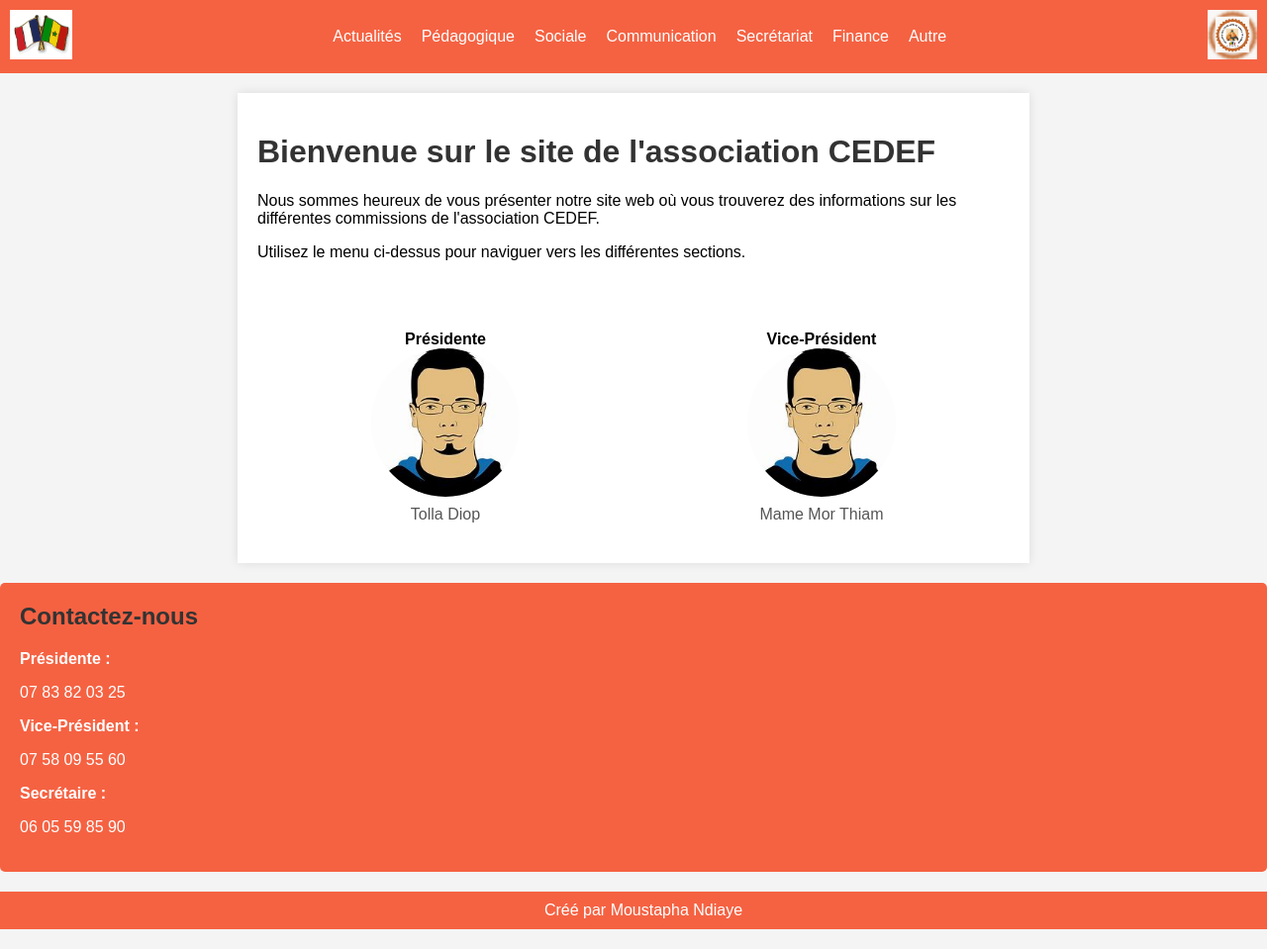
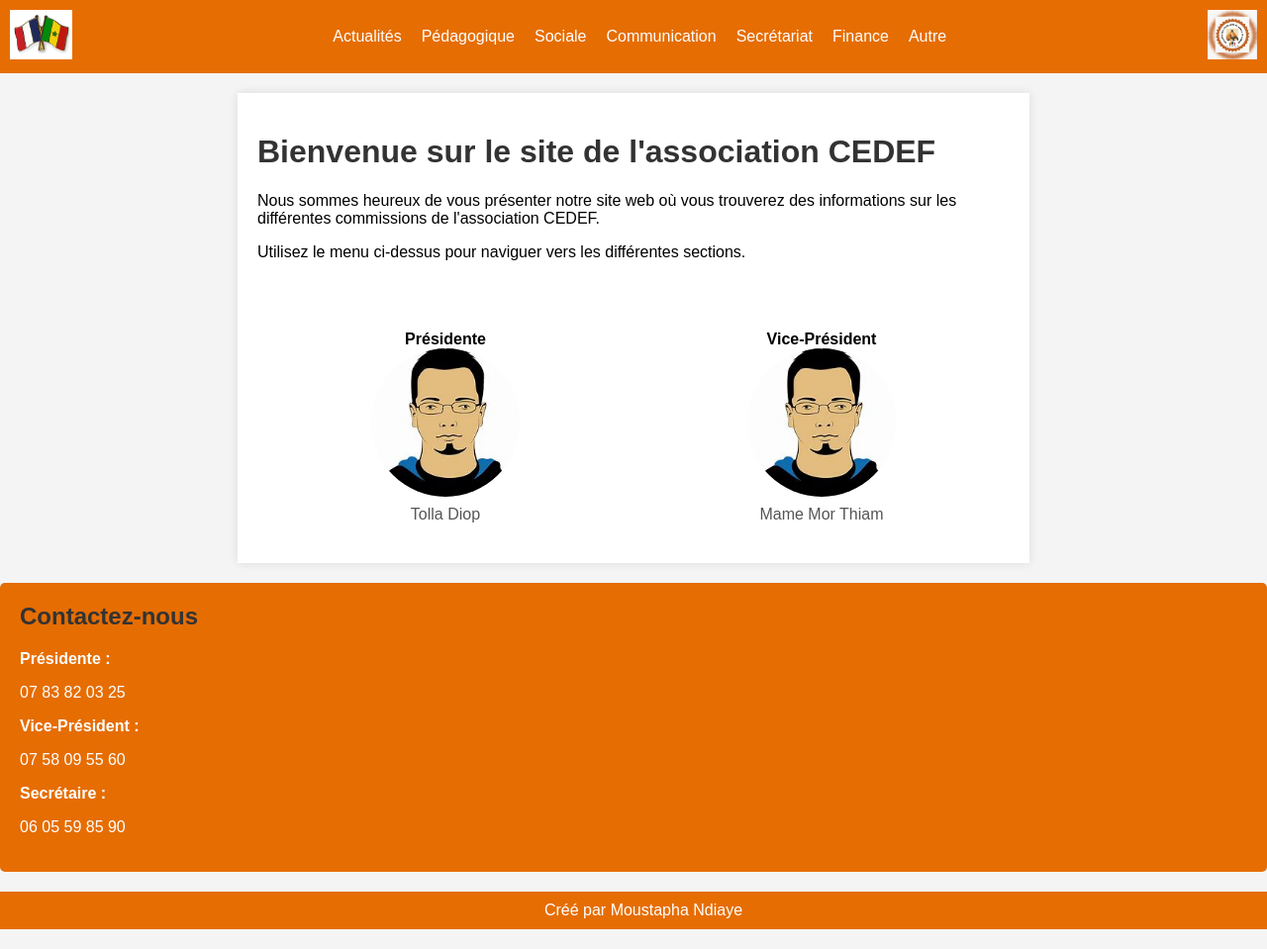
Before and after one commit to phata06/cedef, a plain HTML site: page index.html in a window 1280 px wide. Shown: the whole page at 99% size. Drawn offline with Linux system fonts and the light colour scheme.

Commit message:
Mettre a jour de la page d accueil

```diff
--- a/index.html
+++ b/index.html
@@ -12,7 +12,7 @@
             padding: 0;
         }
         header {
-            background-color: #f56242; /* Changement de couleur */
+            background-color: #e66d02; /* Changement de couleur */
             color: #fff;
             padding: 10px 0;
             display: flex;
@@ -116,7 +116,7 @@
 
         /* Style pour la section de contact */
         .contact {
-            background-color: #f56242; /* Changement de couleur */
+            background-color: #e66d02; /* Changement de couleur */
             color: #fff;
             padding: 20px;
             margin: 20px 0;
@@ -137,7 +137,7 @@
             text-align: center;
             margin: 20px 0;
             padding: 10px;
-            background-color: #f56242; /* Changement de couleur */
+            background-color: #e66d02; /* Changement de couleur */
             color: #fff;
             position: relative;
             bottom: 0;
```
